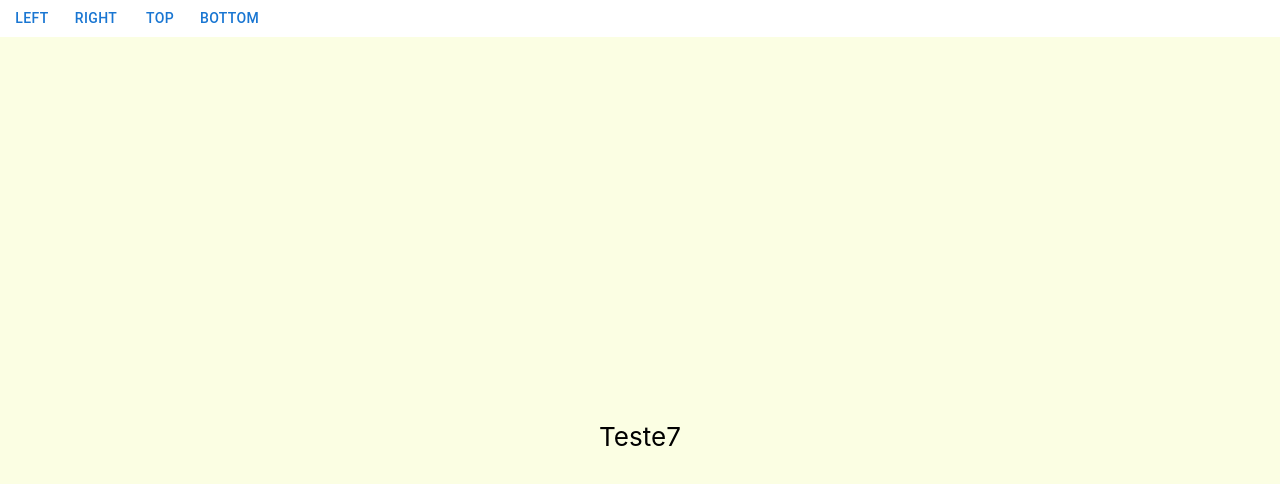
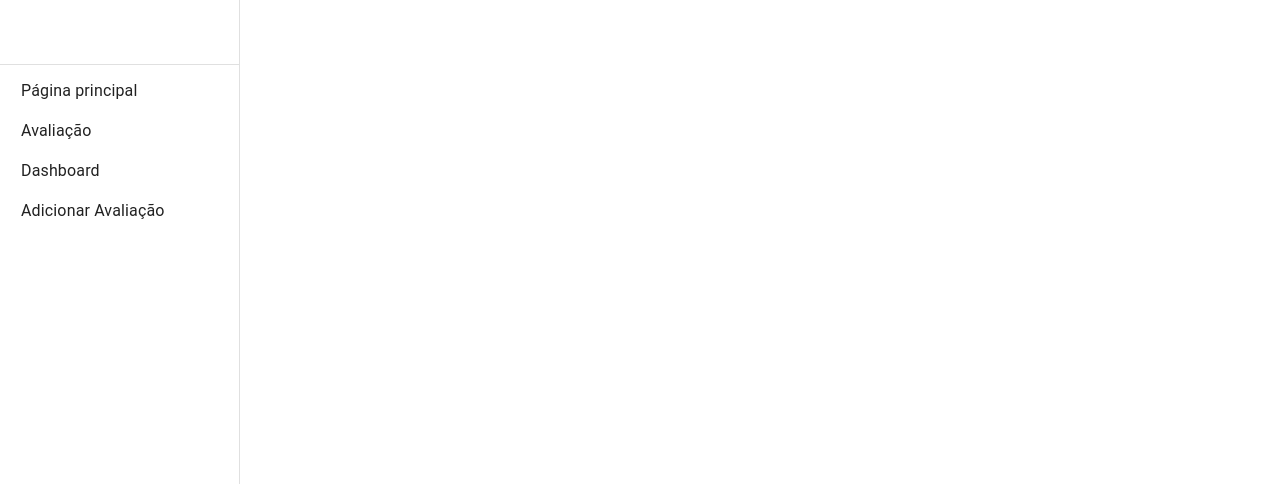
Before and after one commit to eduardocanova23/Teacher-Review, a React (Create React App) app in the folder frontend/: page / in a window 1280 px wide. Shown: the top 484 px of the page. Built offline with nearby package versions, Linux system fonts and the light colour scheme.

Commit message:
add sideBar

```diff
--- a/frontend/package.json
+++ b/frontend/package.json
@@ -38,5 +38,8 @@
       "last 1 firefox version",
       "last 1 safari version"
     ]
+  },
+  "devDependencies": {
+    "react-router-dom": "^6.11.2"
   }
 }
--- a/frontend/src/App.css
+++ b/frontend/src/App.css
@@ -14,7 +14,7 @@
 }
 
 .App-header {
-  background-color: #fbfee3;
+  background-color: #ffffff;
   min-height: 100vh;
   display: flex;
   flex-direction: column;
--- a/frontend/src/App.js
+++ b/frontend/src/App.js
@@ -1,29 +1,21 @@
 import './App.css';
+import React, { useState, useEffect } from 'react';
 import Box from '@mui/material/Box';
-import Drawer from '@mui/material/Drawer';
-import Button from '@mui/material/Button';
-import List from '@mui/material/List';
-import Divider from '@mui/material/Divider';
-import ListItem from '@mui/material/ListItem';
-import ListItemButton from '@mui/material/ListItemButton';
-import ListItemIcon from '@mui/material/ListItemIcon';
-import ListItemText from '@mui/material/ListItemText';
-import InboxIcon from '@mui/icons-material/MoveToInbox';
-import MailIcon from '@mui/icons-material/Mail';
-import TemporaryDrawer from './Components/LeftDrower';
+import { BrowserRouter as Routes, Route } from 'react-router-dom';
+import PermanentDrawerRight from './Components/LeftDrower';
+
+import HomeComponent from './Components/home';
+import ProfComponent from './Components/Prof';
 
 function App() {
-
+  const [page, setPage] = useState(<HomeComponent/>);
+  console.log('page', page)
   return (
     <Box>
-      <TemporaryDrawer/>
-    <div className="App">
-      <header className="App-header">
-        Teste7
-      </header>
-    </div>
+      <PermanentDrawerRight page = {page} setPage = {setPage}/>
+    {page}
+    </Box>
 
-    </Box>
   );
 }
 
--- a/frontend/src/Components/LeftDrower.js
+++ b/frontend/src/Components/LeftDrower.js
@@ -1,58 +1,34 @@
 import * as React from 'react';
 import Box from '@mui/material/Box';
 import Drawer from '@mui/material/Drawer';
-import Button from '@mui/material/Button';
-import List from '@mui/material/List';
+import CssBaseline from '@mui/material/CssBaseline';
+import Toolbar from '@mui/material/Toolbar';
 import Divider from '@mui/material/Divider';
-import ListItem from '@mui/material/ListItem';
-import ListItemButton from '@mui/material/ListItemButton';
-import ListItemIcon from '@mui/material/ListItemIcon';
-import ListItemText from '@mui/material/ListItemText';
+import MenuListComposition from './TabMenu.js'
 
+const drawerWidth = 240;
 
-export default function TemporaryDrawer() {
-  const [state, setState] = React.useState({
-    top: false,
-    left: false,
-    bottom: false,
-    right: false,
-  });
+export default function PermanentDrawerRight({page, setPage}) {
+  return (
+    <Box sx={{ display: 'flex' }}>
+      <CssBaseline />
 
-  const toggleDrawer = (anchor, open) => (event) => {
-    if (event.type === 'keydown' && (event.key === 'Tab' || event.key === 'Shift')) {
-      return;
-    }
-
-    setState({ ...state, [anchor]: open });
-  };
-
-  const list = (anchor) => (
-    <Box
-      sx={{ width: anchor === 'top' || anchor === 'bottom' ? 'auto' : 250 }}
-      role="presentation"
-      onClick={toggleDrawer(anchor, false)}
-      onKeyDown={toggleDrawer(anchor, false)}
-    >
-
-
-
+      <Drawer
+        sx={{
+          width: drawerWidth,
+          flexShrink: 0,
+          '& .MuiDrawer-paper': {
+            width: drawerWidth,
+            boxSizing: 'border-box',
+          },
+        }}
+        variant="permanent"
+        anchor="left"
+      >
+        <Toolbar />
+        <Divider />
+        <MenuListComposition page = {page} setPage = {setPage}/>
+      </Drawer>
     </Box>
   );
-
-  return (
-    <div>
-      {['left', 'right', 'top', 'bottom'].map((anchor) => (
-        <React.Fragment key={anchor}>
-          <Button onClick={toggleDrawer(anchor, true)}>{anchor}</Button>
-          <Drawer
-            anchor={anchor}
-            open={state[anchor]}
-            onClose={toggleDrawer(anchor, false)}
-          >
-            {list(anchor)}
-          </Drawer>
-        </React.Fragment>
-      ))}
-    </div>
-  );
 }
--- /dev/null
+++ b/frontend/src/Components/Prof.js
@@ -0,0 +1,14 @@
+import * as React from 'react';
+
+//MUI components
+import MenuItem from '@mui/material/MenuItem';
+import MenuList from '@mui/material/MenuList';
+import Stack from '@mui/material/Stack';
+import PermanentDrawerRight from './LeftDrower';
+
+export default function ProfComponent() {
+  console.log('Prof chamada')
+  return (
+    <div>ProfComponent</div>
+  );
+}
--- /dev/null
+++ b/frontend/src/Components/TabMenu.js
@@ -0,0 +1,29 @@
+import * as React from 'react';
+
+//MUI components
+import MenuItem from '@mui/material/MenuItem';
+import MenuList from '@mui/material/MenuList';
+import Stack from '@mui/material/Stack';
+import { BrowserRouter, Routes, Route } from "react-router-dom";
+import HomeComponent from './home';
+import ProfComponent from './Prof';
+
+export default function MenuListComposition({page, setPage}) {
+
+  return (
+
+    <Stack   direction="column"
+    justifyContent="space-between"
+    alignItems="center"
+    spacing={4}>
+        <MenuList style={{width: '100%', marginLeft: '10px'}}>
+          <MenuItem style={{paddingBottom: '10px'}} onClick={() => setPage(<HomeComponent/>)}>Página principal</MenuItem>
+          <MenuItem style={{paddingBottom: '10px'}} onClick={() =>setPage(<ProfComponent/>)}>Avaliação</MenuItem>
+          <MenuItem style={{paddingBottom: '10px'}}>Dashboard</MenuItem>
+          <MenuItem style={{paddingBottom: '10px'}}>Adicionar Avaliação</MenuItem>
+        </MenuList>
+
+
+    </Stack>
+  );
+}
--- /dev/null
+++ b/frontend/src/Components/home.js
@@ -0,0 +1,14 @@
+import * as React from 'react';
+
+//MUI components
+import MenuItem from '@mui/material/MenuItem';
+import MenuList from '@mui/material/MenuList';
+import Stack from '@mui/material/Stack';
+import PermanentDrawerRight from './LeftDrower';
+
+export default function HomeComponent() {
+console.log('home chamada')
+  return (
+    <div>HOME</div>
+  );
+}
--- a/package.json
+++ b/package.json
@@ -3,6 +3,9 @@
     "react-router-dom": "^6.11.2"
   },
   "dependencies": {
-    "@mui/icons-material": "^5.11.16"
+    "@emotion/react": "^11.11.0",
+    "@emotion/styled": "^11.11.0",
+    "@mui/icons-material": "^5.11.16",
+    "@mui/material": "^5.13.4"
   }
 }
```
Also changed, not shown: 2 other files (tests, documents, lock files or other folders).
